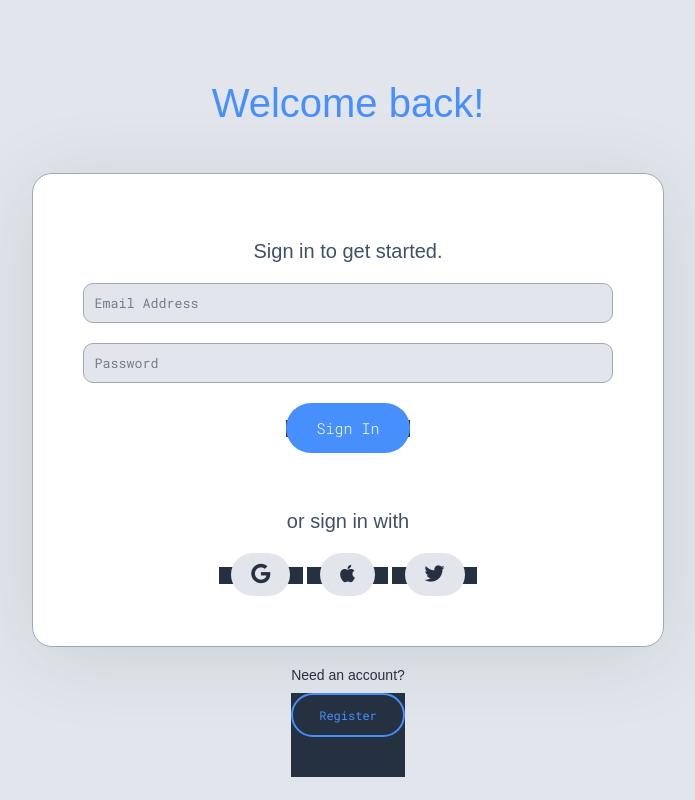
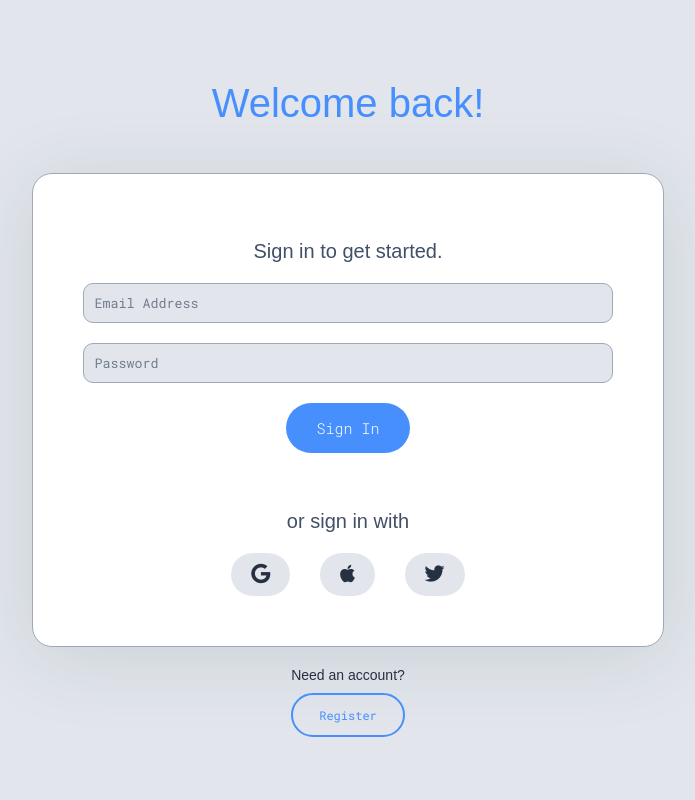
Before and after one commit to sashasmolkin/sashasmolkin.github.io, a plain HTML site: page index.html in a window 1280 px wide. Shown: the whole page, without its empty margins (292-987 px from the left). Drawn offline with Linux system fonts and the light colour scheme; a web font is replaced by a local one.

Commit message:
Update login-styles.css

```diff
--- a/login-styles.css
+++ b/login-styles.css
@@ -145,7 +145,7 @@ h3 {
 }
 
 .cta-p a {
-    background-color: #253041;
+    background-color: transparent;
     text-decoration: none;
 }
 
```
